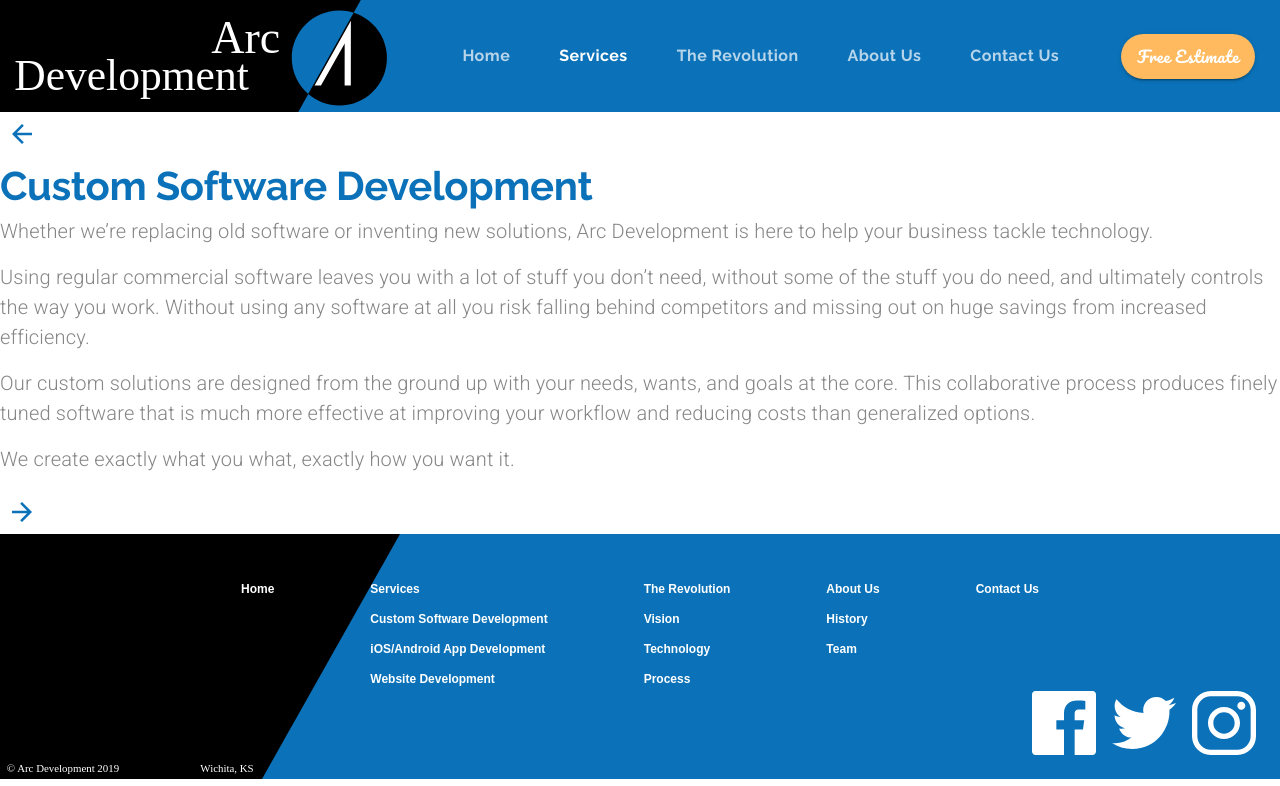
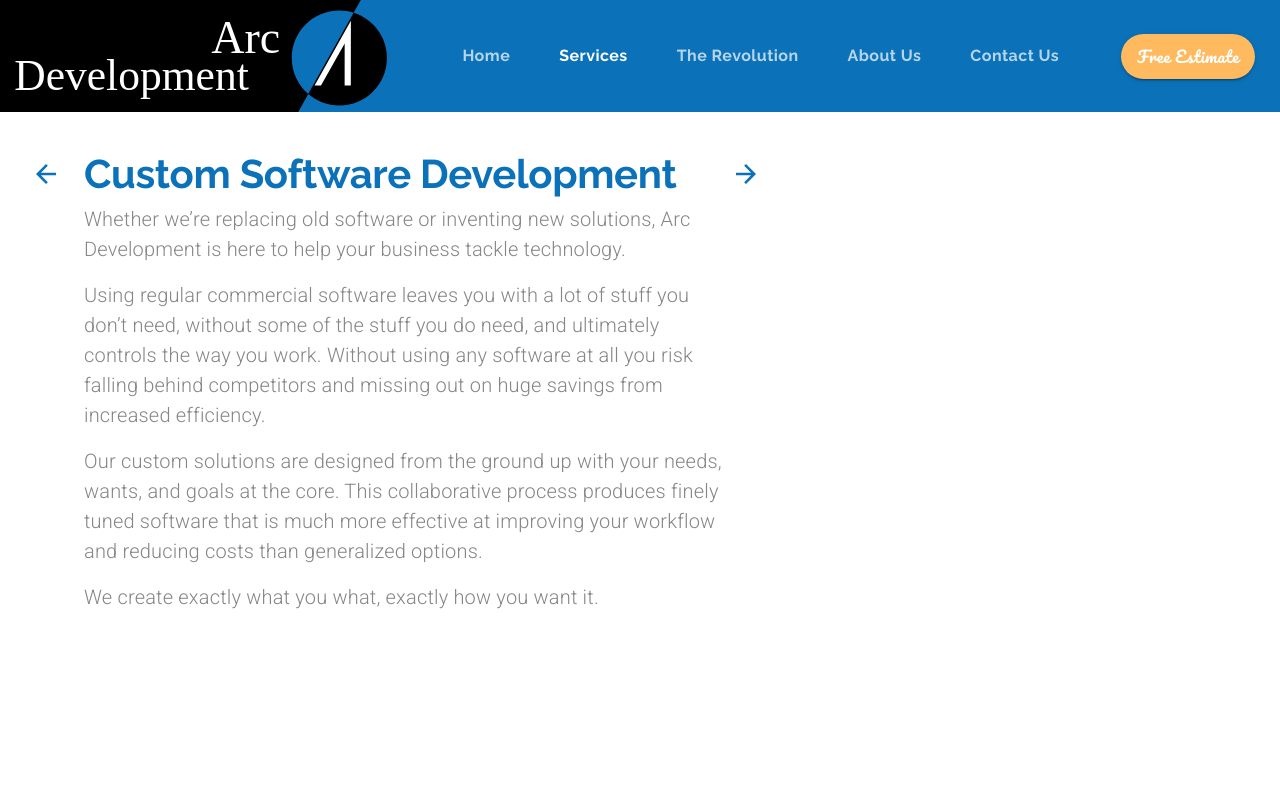
Before and after one commit to PupRiku/arcdevelopment_class, a React (Create React App) app: page /customsoftware in a window 1280 px wide. Shown: the top 786 px of the page. Built offline with nearby package versions, Linux system fonts and the light colour scheme.

Commit message:
Realign section 1 and connect arrows

```diff
--- a/src/components/CustomSoftware.js
+++ b/src/components/CustomSoftware.js
@@ -10,20 +10,42 @@
 import backArrow from '../assets/backArrow.svg';
 import forwardArrow from '../assets/forwardArrow.svg';
 
-const useStyles = makeStyles((theme) => ({}));
+const useStyles = makeStyles((theme) => ({
+  heading: {
+    maxWidth: '40em',
+  },
+  arrowContainer: {
+    marginTop: '0.5em',
+  },
+  mainContainer: {
+    paddingLeft: '5em',
+    paddingRight: '5em',
+    paddingTop: '2em',
+    paddingBottom: '10em',
+  },
+}));
 
-export default function CustomSoftware() {
+export default function CustomSoftware(props) {
   const classes = useStyles();
 
   return (
-    <Grid container direction="column">
+    <Grid container direction="column" className={classes.mainContainer}>
       <Grid item container direction="row">
-        <Grid item>
-          <IconButton>
+        <Grid
+          item
+          className={classes.arrowContainer}
+          style={{ marginRight: '1em', marginLeft: '-3.5em' }}
+        >
+          <IconButton
+            style={{ backgroundColor: 'transparent' }}
+            component={Link}
+            to="/services"
+            onClick={() => props.setSelectedIndex(0)}
+          >
             <img src={backArrow} alt="Back to Services Page" />
           </IconButton>
         </Grid>
-        <Grid item container direction="column">
+        <Grid item container direction="column" className={classes.heading}>
           <Grid item>
             <Typography variant="h2">Custom Software Development</Typography>
           </Grid>
@@ -51,10 +73,18 @@
             </Typography>
           </Grid>
         </Grid>
-        <Grid item>
-            <IconButton>
-                <img src={forwardArrow} alt='Forward to iOS/Android App Development page' />
-            </IconButton>
+        <Grid item className={classes.arrowContainer}>
+          <IconButton
+            style={{ backgroundColor: 'transparent' }}
+            component={Link}
+            to="/mobileapps"
+            onClick={() => props.setSelectedIndex(2)}
+          >
+            <img
+              src={forwardArrow}
+              alt="Forward to iOS/Android App Development page"
+            />
+          </IconButton>
         </Grid>
       </Grid>
     </Grid>
```
